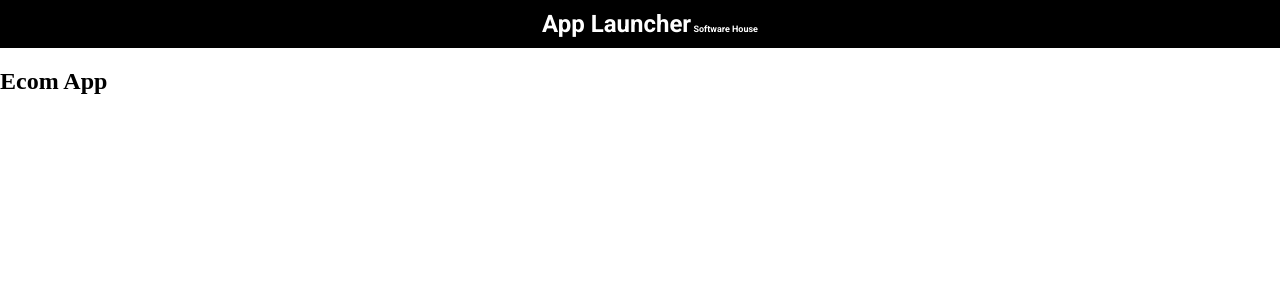
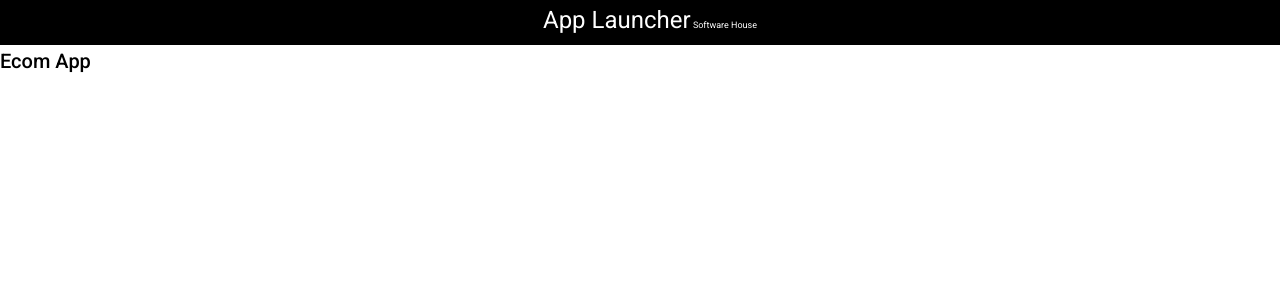
Before and after one commit to Sarfraz21/Ecom-proj, an Angular app: page / in a window 1280 px wide. Shown: the top 300 px of the page. Built offline with nearby package versions, Linux system fonts and the light colour scheme.

Commit message:
Add Angular Material

```diff
--- a/angular.json
+++ b/angular.json
@@ -31,6 +31,7 @@
               "src/assets"
             ],
             "styles": [
+              "./node_modules/@angular/material/prebuilt-themes/indigo-pink.css",
               "src/styles.css"
             ],
             "scripts": []
@@ -98,6 +99,7 @@
               "src/assets"
             ],
             "styles": [
+              "./node_modules/@angular/material/prebuilt-themes/indigo-pink.css",
               "src/styles.css"
             ],
             "scripts": []
--- a/package.json
+++ b/package.json
@@ -12,10 +12,12 @@
   "private": true,
   "dependencies": {
     "@angular/animations": "~12.2.0",
+    "@angular/cdk": "^12.2.13",
     "@angular/common": "~12.2.0",
     "@angular/compiler": "~12.2.0",
     "@angular/core": "~12.2.0",
     "@angular/forms": "~12.2.0",
+    "@angular/material": "^12.2.13",
     "@angular/platform-browser": "~12.2.0",
     "@angular/platform-browser-dynamic": "~12.2.0",
     "@angular/router": "~12.2.0",
--- a/src/app/app.module.ts
+++ b/src/app/app.module.ts
@@ -5,6 +5,7 @@
 import { AppComponent } from './app.component';
 import { ToolbarComponent } from './components/toolbar/toolbar.component';
 import { MainComponent } from './components/main/main.component';
+import { BrowserAnimationsModule } from '@angular/platform-browser/animations';
 
 @NgModule({
   declarations: [
@@ -14,7 +15,8 @@
   ],
   imports: [
     BrowserModule,
-    AppRoutingModule
+    AppRoutingModule,
+    BrowserAnimationsModule
   ],
   providers: [],
   bootstrap: [AppComponent]
--- a/src/index.html
+++ b/src/index.html
@@ -6,8 +6,11 @@
   <base href="/">
   <meta name="viewport" content="width=device-width, initial-scale=1">
   <link rel="icon" type="image/x-icon" href="favicon.ico">
+  <link rel="preconnect" href="https://fonts.gstatic.com">
+  <link href="https://fonts.googleapis.com/css2?family=Roboto:wght@300;400;500&display=swap" rel="stylesheet">
+  <link href="https://fonts.googleapis.com/icon?family=Material+Icons" rel="stylesheet">
 </head>
-<body>
+<body class="mat-typography">
   <app-root></app-root>
 </body>
 </html>
--- a/src/styles.css
+++ b/src/styles.css
@@ -4,3 +4,5 @@
 body{
     margin: 0;
 }
+html, body { height: 100%; }
+body { margin: 0; font-family: Roboto, "Helvetica Neue", sans-serif; }
```
Also changed, not shown: 1 other file (tests, documents, lock files or other folders).
